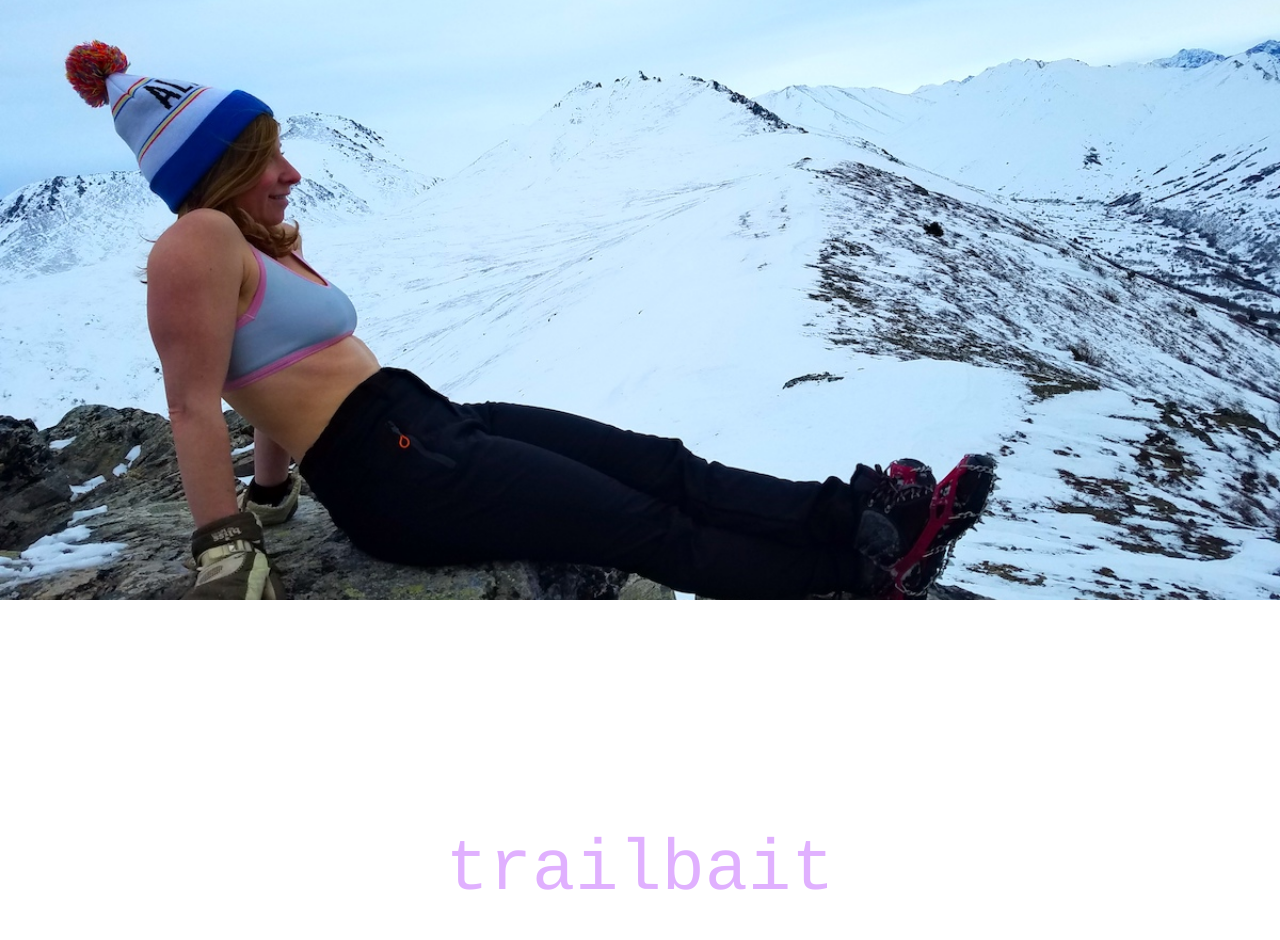
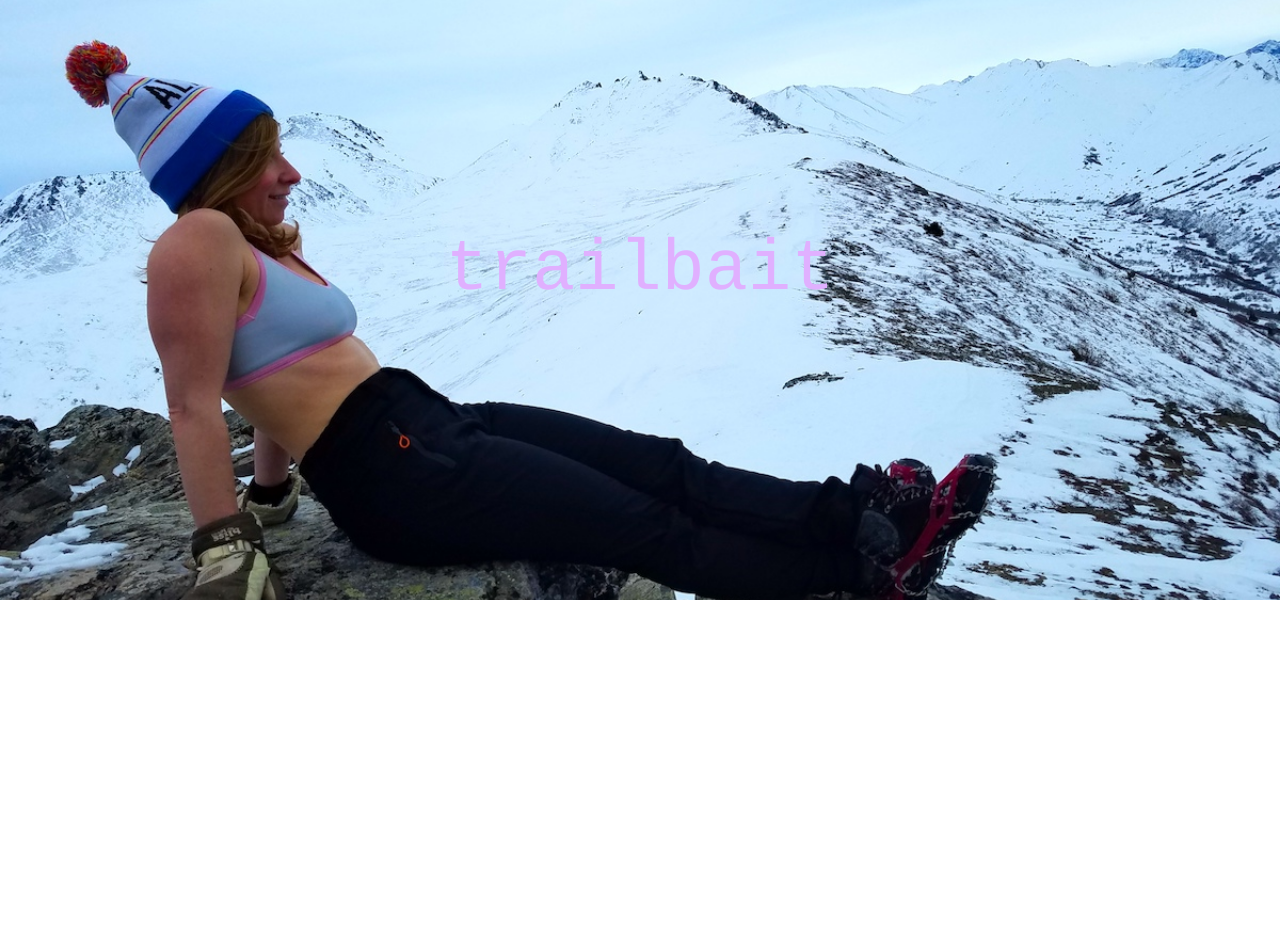
Before and after one commit to trailbait/trailbait, a Jekyll site: the page index.html, which Jekyll copies as it is, in a window 1280 px wide. Built offline with Jekyll 4.4.1, drawn with Linux system fonts in a browser that asks for light colours; after the commit the page ends 900 px from its top, so only the background shows below that.

Commit message:
Update index.html

```diff
--- a/index.html
+++ b/index.html
@@ -16,8 +16,7 @@
 
   </head>
   <body>
-    <div class="mobile-hide">
-      <div style="background-image:url(tb-banner.jpg); background-color:#cccccc; height:600px; background-position:center; background-repeat:no-repeat; background-size:cover;"></div>
+    <div style="background-image:url(tb-banner.jpg); background-color:#cccccc; height:600px; background-position:center; background-repeat:no-repeat; background-size:cover;">
       <p style="text-align:center; color: #E0B0FF; font-family: courier, monospace; font-size: 72px;"><br><br>trailbait</p>
     </div>
     <!-- Optional JavaScript -->
```
